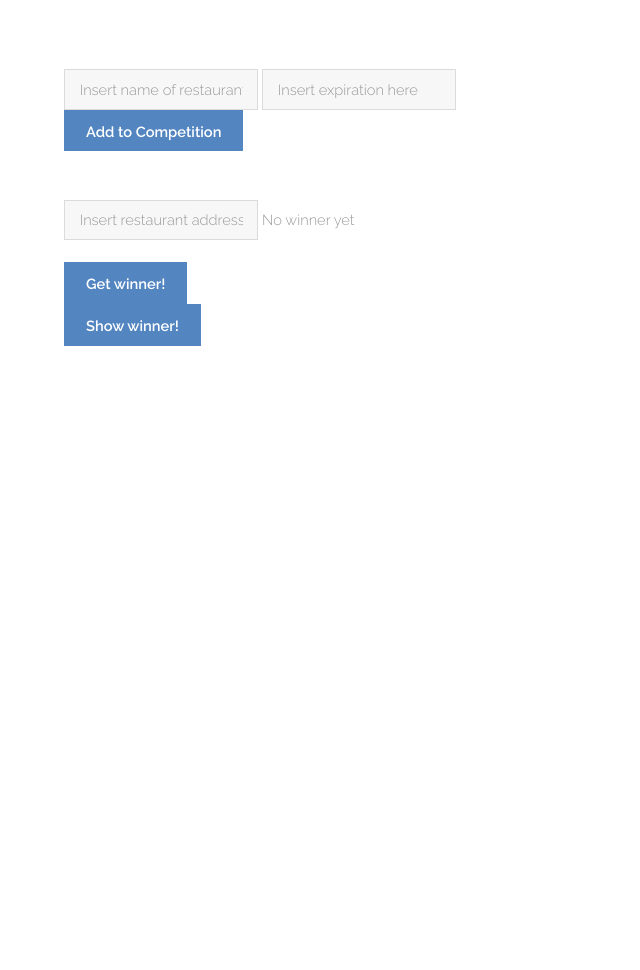
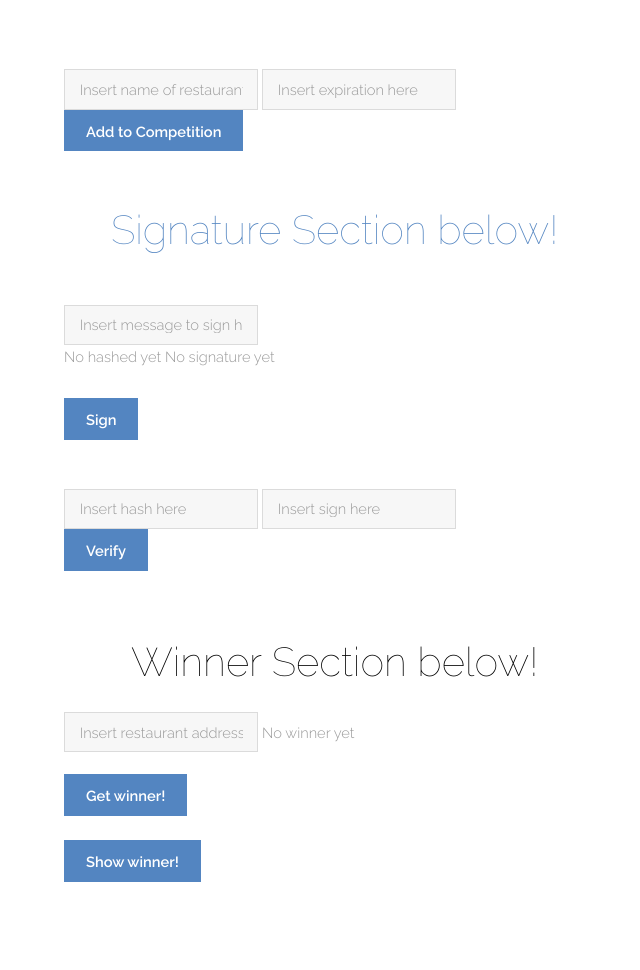
Before and after one commit to GeoIoan98/RestaurantDapp, a Flask app: template templates/restaurant.html in a window 1280 px wide. Shown: the part 307-1277 px from the top of the page, without its empty margins (0-640 px from the left). Before the commit the page ends 653 px from the top, so only its background shows below. Run offline with Flask 2, Linux system fonts and the light colour scheme; the template is opened without the code that fills it: most values are stand-ins (such as "Sample title", 1, 10 or a date in 2020); parts of the project's set-up code (start-up, migrations or seed data) failed here and were passed over.

Commit message:
Implemented signature, need to fix it in my needs in the webapp

```diff
--- a/templates/restaurant.html
+++ b/templates/restaurant.html
@@ -84,17 +84,36 @@
                           }
                         });
                     });
-                    $("a#call_claimTimeout").click(function(){
-                        contractInstance.claimTimeout({from:web3.eth.accounts[0]}, function(error, result){
+                    $("a#call_sign_message").click(function(){
+                        const message = web3.sha3($("input#message_to_sign").val());
+                        web3.eth.sign(web3.eth.accounts[0], message, function(error, result) {
+                            if (error) {
+                                alert("Error");
+                                reject(error);
+                            }
+                            else {
+                                  // $("span#sign").html('signature: ' + result);
+                                  // $("span#sign").html('signature: ' + result);
+                                  $("span#sign").text(result);
+                                  $("span#hashed").text(message);
+                            }
+                        });
+                    });
+                    $("a#call_verify_message").click(function(){
+                        var signed = $("input#s123").val();
+                        var hashed = $("input#h123").val();
+                        contractInstance.recover(hashed, signed, {from:web3.eth.accounts[0]}, function(error, result){
                           if (error) {
                               alert("Please, connect to the network");
                               reject(error);
                           }
                           else {
-                              $("span#winner").text(result);
+                              $("span#returned").text(result);
                           }
                         });
                     });
+
+
                 }
                 else {
                     alert("Please, install Metamask!");
@@ -140,6 +159,58 @@
                   <div id="inserthere"></div>
                   <br />
 
+                  <header class="align-center">
+                    <h2> Signature Section below! </h2>
+                  </header>
+
+                  <br />
+                    <div class = "input_class">
+                      <input type="text" id="message_to_sign" value="Insert message to sign here"/>
+                    </div>
+                  <br />
+                  <div class = "input_class">
+                    <p><span id="hashed">No hashed yet</span></p>
+                  </div>
+                  <div class = "input_class">
+                    <p><span id="sign">No signature yet</span></p>
+                  </div>
+                  <br />
+                  <footer>
+                    <a href="#" id="call_sign_message" class="button special">Sign</a>
+                  </footer>
+                  <br />
+
+                  <br />
+                    <div class = "input_class">
+                      <input type="text" id="h123" value="Insert hash here"/>
+                    </div>
+                    <div class = "input_class">
+                      <input type="text" id="s123" value="Insert sign here"/>
+                    </div>
+                  <br />
+
+                  <footer>
+                    <a href="#" id="call_verify_message" class="button special">Verify</a>
+                  </footer>
+                  <br />
+
+
+                  <div class = "input_class">
+                    <p><span id="returned"></span></p>
+                  </div>
+
+                  <br />
+
+
+
+
+                  <header class="align-center">
+                    <h2 style="color:black"> Winner Section below! </h2>
+                  </header>
+
+
+
+
                   <div class = "input_class">
                     <input type="text" id="restaurant_address_1" value="Insert restaurant address here"/>
                   </div>
@@ -149,6 +220,7 @@
                   <footer>
     								<a href="#" id="call_get_winner" class="button special">Get winner!</a>
     							</footer>
+                  <br />
                   <footer>
     								<a href="#" id="call_show_winner" class="button special">Show winner!</a>
     							</footer>
```
Also changed, not shown: templates/customer.html (+76 -5 lines), 1 other file.
